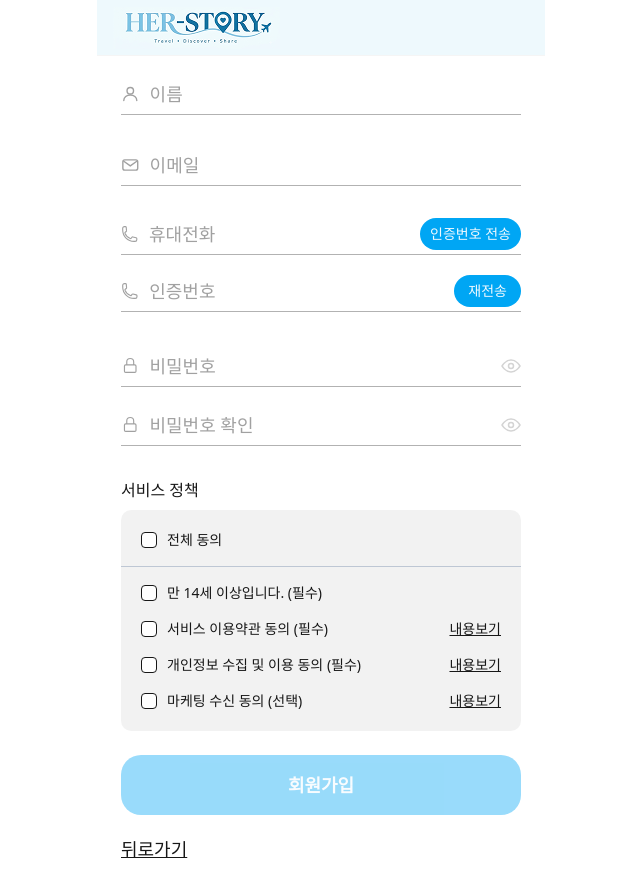
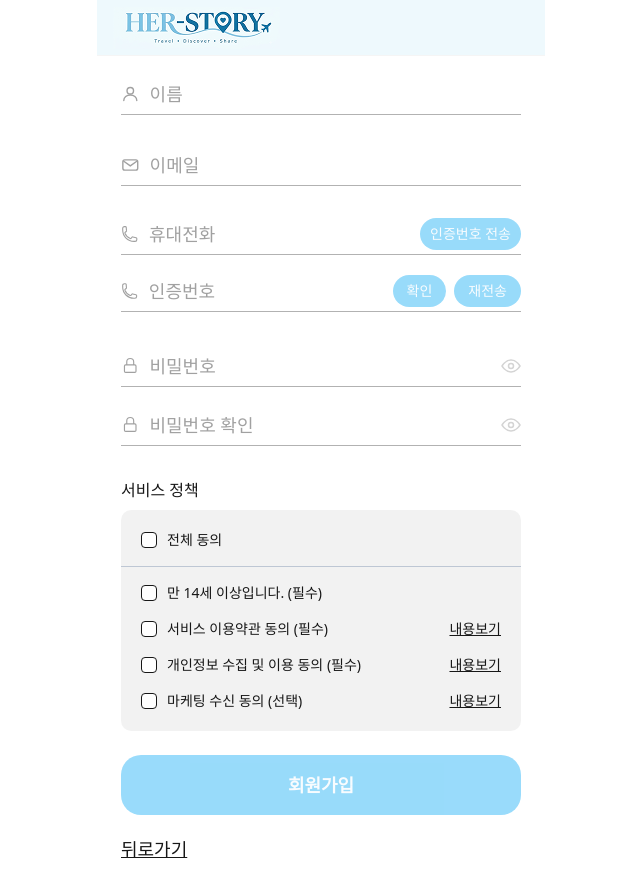
Before and after one commit to joy070607/herstory-frontend, a Next.js app: page /signup in a window 1280 px wide. Shown: the whole page, without its empty margins (319-959 px from the left). Built offline with nearby package versions, Linux system fonts and the light colour scheme; no server answers.

Commit message:
feat: 휴대폰 SMS 인증번호 발송 및 검증 구현

```diff
--- a/api/endpoints.ts
+++ b/api/endpoints.ts
@@ -12,6 +12,10 @@ import type {
   OrderResponse,
   Product,
   ReEntryResponse,
+  SendPhoneCodeRequest,
+  SendPhoneCodeResponse,
+  VerifyPhoneCodeRequest,
+  VerifyPhoneCodeResponse,
 } from "@/types/api.types";
 
 export const healthApi = {
@@ -37,6 +41,14 @@ export const authApi = {
     apiClient
       .post<LoginResponseDto>("/auth/register", payload)
       .then((res) => toMember(res.data)),
+  sendPhoneCode: (phone: string) =>
+    apiClient
+      .post<SendPhoneCodeResponse>("/auth/phone/send-code", { phone } satisfies SendPhoneCodeRequest)
+      .then((res) => res.data),
+  verifyPhoneCode: (payload: VerifyPhoneCodeRequest) =>
+    apiClient
+      .post<VerifyPhoneCodeResponse>("/auth/phone/verify-code", payload)
+      .then((res) => res.data),
 };
 
 export const preflightApi = {
--- a/features/auth/pages/RegisterPage.tsx
+++ b/features/auth/pages/RegisterPage.tsx
@@ -110,7 +110,9 @@ export function RegisterPage() {
   const [name, setName] = useState("");
   const [email, setEmail] = useState("");
   const [phone, setPhone] = useState("");
+  const [codeSent, setCodeSent] = useState(false);
   const [verificationCode, setVerificationCode] = useState("");
+  const [phoneVerified, setPhoneVerified] = useState(false);
   const [password, setPassword] = useState("");
   const [passwordConfirm, setPasswordConfirm] = useState("");
   const [showPassword, setShowPassword] = useState(false);
@@ -131,6 +133,16 @@ export function RegisterPage() {
     setTerms({ age: checked, service: checked, privacy: checked, marketing: checked });
   };
 
+  const sendCodeMutation = useMutation({
+    mutationFn: () => authApi.sendPhoneCode(phone),
+    onSuccess: () => setCodeSent(true),
+  });
+
+  const verifyCodeMutation = useMutation({
+    mutationFn: () => authApi.verifyPhoneCode({ phone, verificationCode }),
+    onSuccess: (data) => setPhoneVerified(data.verified),
+  });
+
   const registerMutation = useMutation({
     mutationFn: () => authApi.register({ email, password, name, phone }),
     onSuccess: (member) => {
@@ -147,6 +159,9 @@ export function RegisterPage() {
         className="flex flex-col px-6 pb-8 pt-6"
         onSubmit={(e) => {
           e.preventDefault();
+          if (!phoneVerified) {
+            return;
+          }
           if (password !== passwordConfirm) {
             setPasswordMismatch(true);
             return;
@@ -190,7 +205,14 @@ export function RegisterPage() {
               <input
                 type="tel"
                 value={phone}
-                onChange={(e) => setPhone(e.target.value)}
+                onChange={(e) => {
+                  setPhone(e.target.value);
+                  setCodeSent(false);
+                  sendCodeMutation.reset();
+                  setVerificationCode("");
+                  setPhoneVerified(false);
+                  verifyCodeMutation.reset();
+                }}
                 placeholder="휴대전화"
                 required
                 className="w-full text-lg text-neutral-900 outline-none placeholder:text-neutral-400"
@@ -198,12 +220,20 @@ export function RegisterPage() {
             </div>
             <button
               type="button"
-              className="shrink-0 rounded-full bg-sky-500 px-2.5 py-1.5 text-sm text-sky-50"
+              onClick={() => sendCodeMutation.mutate()}
+              disabled={!phone || sendCodeMutation.isPending}
+              className="shrink-0 rounded-full bg-sky-500 px-2.5 py-1.5 text-sm text-sky-50 disabled:opacity-40"
             >
-              인증번호 전송
+              {sendCodeMutation.isPending ? "전송 중..." : "인증번호 전송"}
             </button>
           </div>
           <div className="border-b border-black/30" />
+          {codeSent && (
+            <p className="mt-1 text-xs text-sky-600">인증번호가 전송되었습니다.</p>
+          )}
+          {sendCodeMutation.isError && (
+            <p className="mt-1 text-xs text-red-600">인증번호 전송에 실패했습니다.</p>
+          )}
         </div>
 
         <div className="mb-10">
@@ -213,19 +243,48 @@ export function RegisterPage() {
               <input
                 type="text"
                 value={verificationCode}
-                onChange={(e) => setVerificationCode(e.target.value)}
+                onChange={(e) => {
+                  setVerificationCode(e.target.value);
+                  setPhoneVerified(false);
+                  verifyCodeMutation.reset();
+                }}
                 placeholder="인증번호"
-                className="w-full text-lg text-neutral-900 outline-none placeholder:text-neutral-400"
+                disabled={phoneVerified}
+                className="w-full text-lg text-neutral-900 outline-none placeholder:text-neutral-400 disabled:text-neutral-400"
               />
             </div>
-            <button
-              type="button"
-              className="shrink-0 rounded-full bg-sky-500 px-3.5 py-1.5 text-sm text-sky-50"
-            >
-              재전송
-            </button>
+            <div className="flex shrink-0 items-center gap-2">
+              <button
+                type="button"
+                onClick={() => verifyCodeMutation.mutate()}
+                disabled={!verificationCode || phoneVerified || verifyCodeMutation.isPending}
+                className="shrink-0 rounded-full bg-sky-500 px-3.5 py-1.5 text-sm text-sky-50 disabled:opacity-40"
+              >
+                {verifyCodeMutation.isPending ? "확인 중..." : "확인"}
+              </button>
+              <button
+                type="button"
+                onClick={() => sendCodeMutation.mutate()}
+                disabled={!phone || sendCodeMutation.isPending || phoneVerified}
+                className="shrink-0 rounded-full bg-sky-500 px-3.5 py-1.5 text-sm text-sky-50 disabled:opacity-40"
+              >
+                재전송
+              </button>
+            </div>
           </div>
           <div className="border-b border-black/30" />
+          {verifyCodeMutation.data && (
+            <p
+              className={`mt-1 text-xs ${
+                verifyCodeMutation.data.verified ? "text-sky-600" : "text-red-600"
+              }`}
+            >
+              {verifyCodeMutation.data.message}
+            </p>
+          )}
+          {verifyCodeMutation.isError && (
+            <p className="mt-1 text-xs text-red-600">인증번호 확인에 실패했습니다.</p>
+          )}
         </div>
 
         <div className="mb-6">
@@ -354,7 +413,7 @@ export function RegisterPage() {
 
         <button
           type="submit"
-          disabled={!requiredTermsChecked || registerMutation.isPending}
+          disabled={!phoneVerified || !requiredTermsChecked || registerMutation.isPending}
           className="mb-5 w-full rounded-[20px] bg-sky-500 py-4 text-lg font-bold text-sky-50 transition-colors hover:bg-sky-600 disabled:opacity-40"
         >
           회원가입
```
Also changed, not shown: types/api.types.ts (+24 -0 lines).
